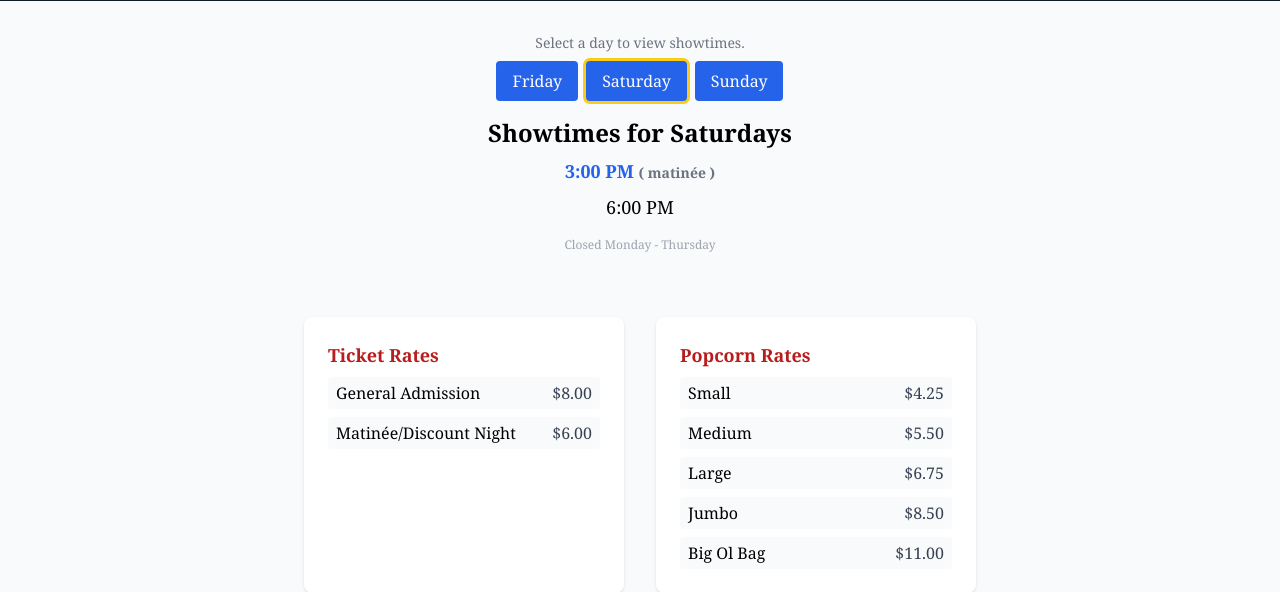
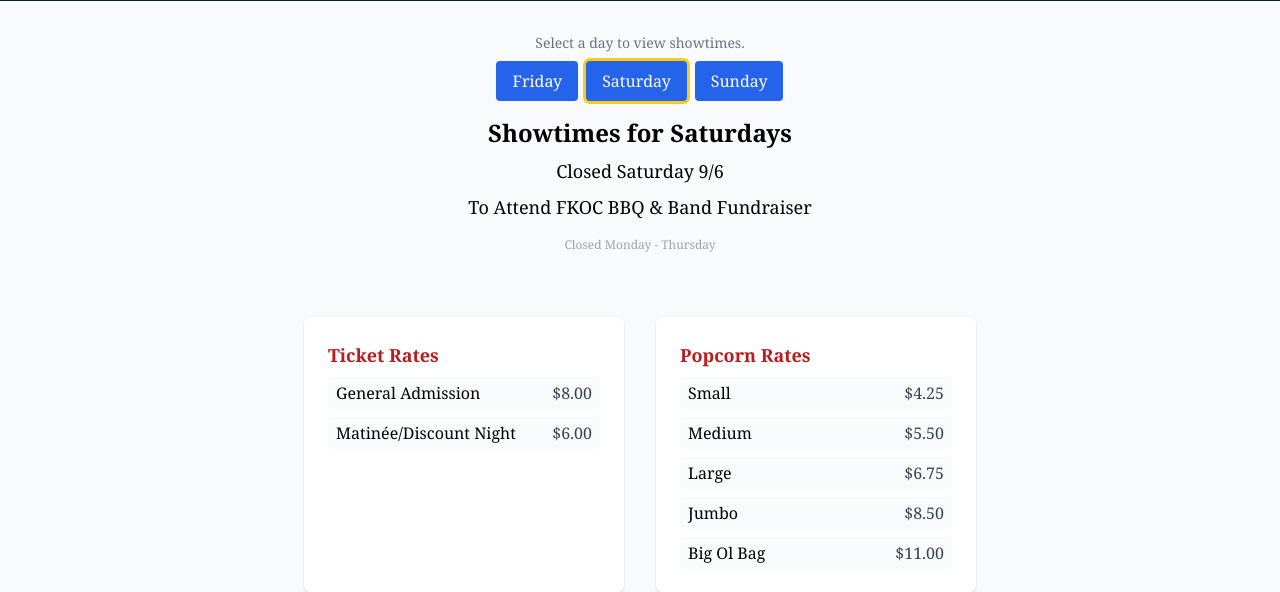
Before and after one commit to BrandonGoding/api_fortkentcinema_com, a Django app: page / in a window 1280 px wide. Shown: the part 1763-2355 px from the top of the page. Run offline with Django 5.2, Linux system fonts and the light colour scheme; data that the repository does not hold is empty; some libraries are stand-ins or nearby versions.

Commit message:
refactor(index.html): closed sat announcement

```diff
--- a/website/templates/website/index.html
+++ b/website/templates/website/index.html
@@ -132,10 +132,12 @@
                 </ul>
                 <ul id="sat-times" class="space-y-2 flex flex-col items-center justify-center">
                     <li class="text-2xl font-extrabold text-center">Showtimes for Saturdays</li>
-                    <li class="text-lg text-blue-600 font-semibold text-center">3:00 PM <span
-                            class="text-sm text-gray-500">( matinée )</span>
-                    </li>
-                    <li class="text-lg text-center">6:00 PM</li>
+                    <li class="text-lg text-center">Closed Saturday 9/6</li>
+                    <li class="text-lg text-center">To Attend FKOC BBQ & Band Fundraiser</li>
+{#                    <li class="text-lg text-blue-600 font-semibold text-center">3:00 PM <span#}
+{#                            class="text-sm text-gray-500">( matinée )</span>#}
+{#                    </li>#}
+{#                    <li class="text-lg text-center">6:00 PM</li>#}
                 </ul>
                 <ul id="sun-times" class="space-y-2 flex flex-col items-center justify-center">
                     <li class="text-2xl font-extrabold text-center">Showtimes for Sunday</li>
```
